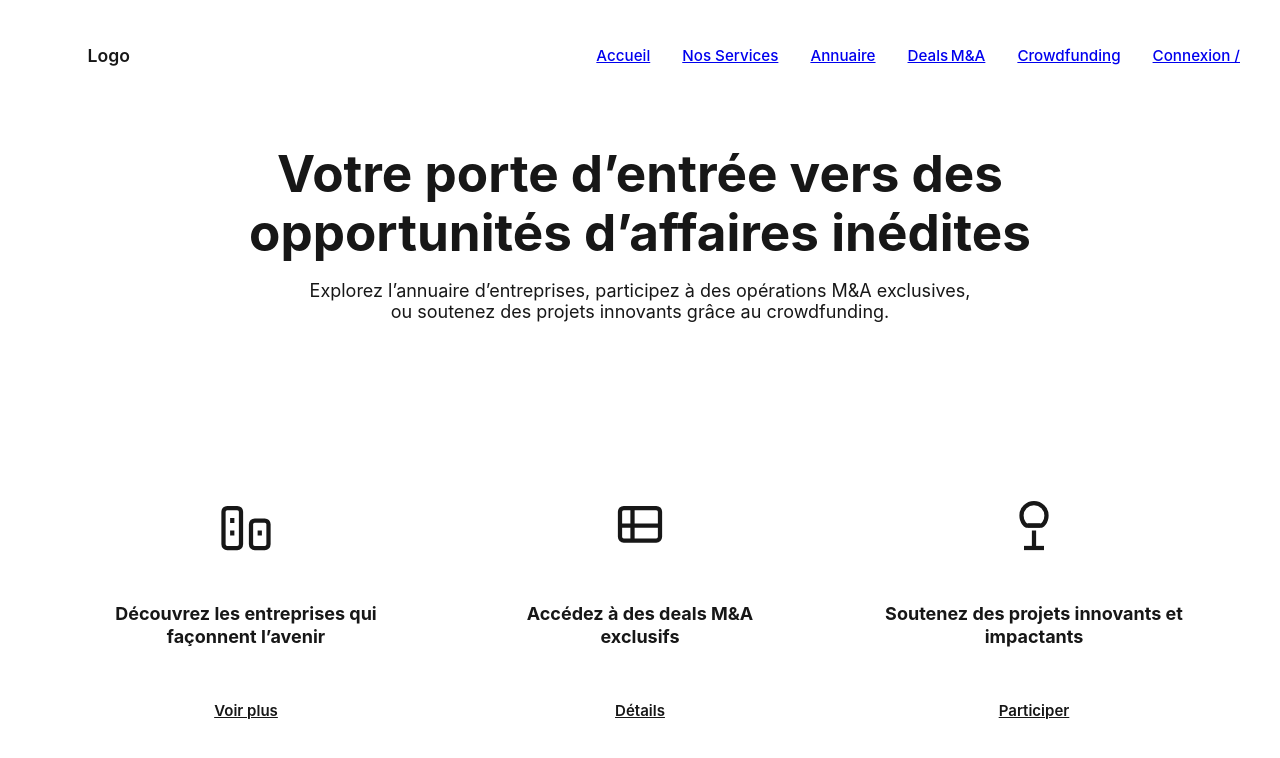
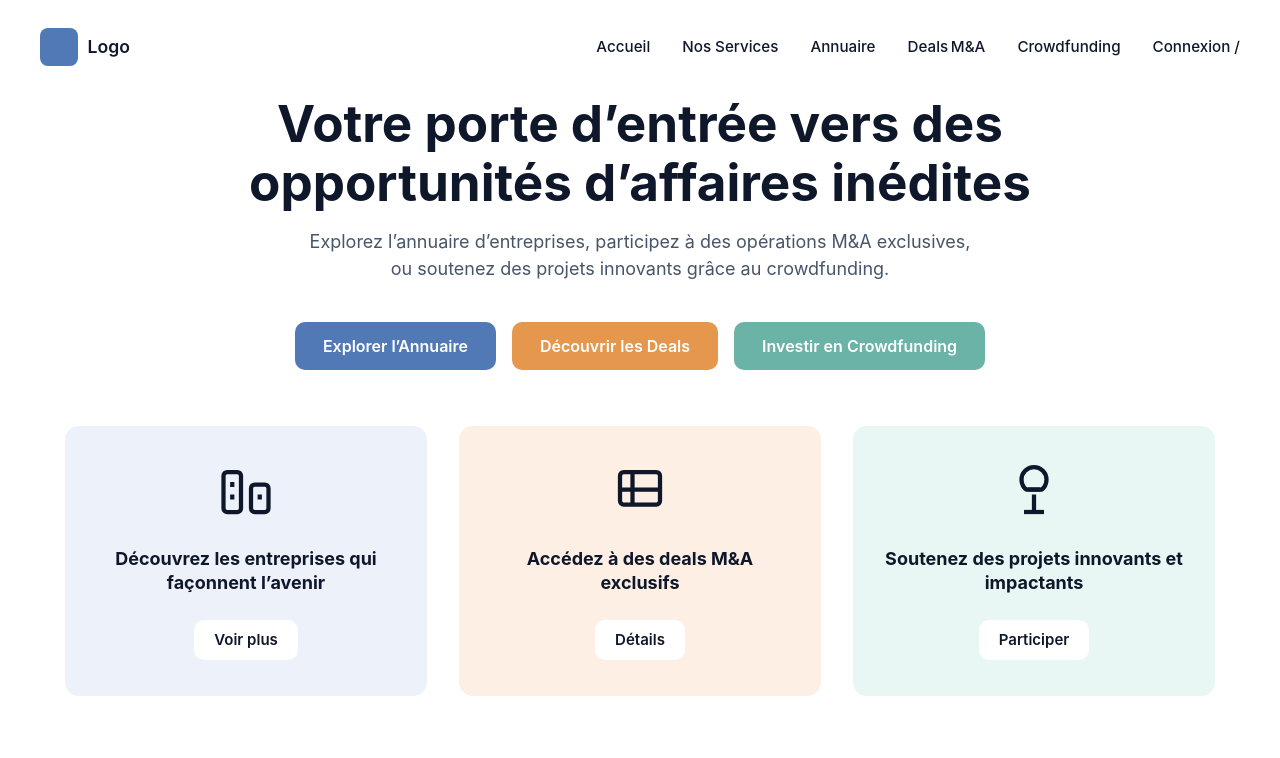
Before and after one commit to MFredy25/africa-fusion, a Next.js app: page /hub in a window 1280 px wide. Shown: the top 758 px of the page. Built offline with nearby package versions, Linux system fonts and the light colour scheme.

Commit message:
feat: installation de Tailwind CSS avec configuration complète

```diff
--- a/package.json
+++ b/package.json
@@ -20,8 +20,11 @@
     "@types/node": "^20",
     "@types/react": "^19",
     "@types/react-dom": "^19",
+    "autoprefixer": "^10.4.21",
     "eslint": "^9",
     "eslint-config-next": "15.3.1",
+    "postcss": "^8.5.3",
+    "tailwindcss": "^4.1.7",
     "typescript": "^5"
   }
 }
--- a/src/app/globals.css
+++ b/src/app/globals.css
@@ -1,17 +1,74 @@
+@import "tailwindcss";
+
+/* ───────────── Variables globales ───────────── */
 :root {
+  --blue: #5079b5;
+  --orange: #e5984d;
+  --teal: #6bb2a7;
+
+  --card-blue-bg: #edf2fa;
+  --card-orange-bg: #fdefe4;
+  --card-teal-bg: #e8f6f4;
+
+  --text-primary: #0f172a;
+  --text-muted: #475569;
+
   --background: #ffffff;
   --foreground: #171717;
+
+  --gray-rgb: 0, 0, 0;
+  --gray-alpha-200: rgba(var(--gray-rgb), 0.08);
+  --gray-alpha-100: rgba(var(--gray-rgb), 0.05);
+
+  --button-primary-hover: #383838;
+  --button-secondary-hover: #f2f2f2;
 }
 
 @media (prefers-color-scheme: dark) {
   :root {
     --background: #0a0a0a;
     --foreground: #ededed;
+
+    --gray-rgb: 255, 255, 255;
+    --gray-alpha-200: rgba(var(--gray-rgb), 0.145);
+    --gray-alpha-100: rgba(var(--gray-rgb), 0.06);
+
+    --button-primary-hover: #ccc;
+    --button-secondary-hover: #1a1a1a;
   }
+}
+
+/* ───────────── Base styles ───────────── */
+html,
+body {
+  max-width: 100vw;
+  overflow-x: hidden;
 }
 
 body {
   background: var(--background);
   color: var(--foreground);
   font-family: Arial, Helvetica, sans-serif;
+  -webkit-font-smoothing: antialiased;
+  -moz-osx-font-smoothing: grayscale;
 }
+
+* {
+  box-sizing: border-box;
+  padding: 0;
+  margin: 0;
+}
+
+a {
+  color: inherit;
+  text-decoration: none;
+}
+
+@media (prefers-color-scheme: dark) {
+  html {
+    color-scheme: dark;
+  }
+  .logo {
+    filter: invert();
+  }
+}
--- /dev/null
+++ b/src/app/page.module.css
@@ -0,0 +1,168 @@
+.page {
+  --gray-rgb: 0, 0, 0;
+  --gray-alpha-200: rgba(var(--gray-rgb), 0.08);
+  --gray-alpha-100: rgba(var(--gray-rgb), 0.05);
+
+  --button-primary-hover: #383838;
+  --button-secondary-hover: #f2f2f2;
+
+  display: grid;
+  grid-template-rows: 20px 1fr 20px;
+  align-items: center;
+  justify-items: center;
+  min-height: 100svh;
+  padding: 80px;
+  gap: 64px;
+  font-family: var(--font-geist-sans);
+}
+
+@media (prefers-color-scheme: dark) {
+  .page {
+    --gray-rgb: 255, 255, 255;
+    --gray-alpha-200: rgba(var(--gray-rgb), 0.145);
+    --gray-alpha-100: rgba(var(--gray-rgb), 0.06);
+
+    --button-primary-hover: #ccc;
+    --button-secondary-hover: #1a1a1a;
+  }
+}
+
+.main {
+  display: flex;
+  flex-direction: column;
+  gap: 32px;
+  grid-row-start: 2;
+}
+
+.main ol {
+  font-family: var(--font-geist-mono);
+  padding-left: 0;
+  margin: 0;
+  font-size: 14px;
+  line-height: 24px;
+  letter-spacing: -0.01em;
+  list-style-position: inside;
+}
+
+.main li:not(:last-of-type) {
+  margin-bottom: 8px;
+}
+
+.main code {
+  font-family: inherit;
+  background: var(--gray-alpha-100);
+  padding: 2px 4px;
+  border-radius: 4px;
+  font-weight: 600;
+}
+
+.ctas {
+  display: flex;
+  gap: 16px;
+}
+
+.ctas a {
+  appearance: none;
+  border-radius: 128px;
+  height: 48px;
+  padding: 0 20px;
+  border: none;
+  border: 1px solid transparent;
+  transition:
+    background 0.2s,
+    color 0.2s,
+    border-color 0.2s;
+  cursor: pointer;
+  display: flex;
+  align-items: center;
+  justify-content: center;
+  font-size: 16px;
+  line-height: 20px;
+  font-weight: 500;
+}
+
+a.primary {
+  background: var(--foreground);
+  color: var(--background);
+  gap: 8px;
+}
+
+a.secondary {
+  border-color: var(--gray-alpha-200);
+  min-width: 158px;
+}
+
+.footer {
+  grid-row-start: 3;
+  display: flex;
+  gap: 24px;
+}
+
+.footer a {
+  display: flex;
+  align-items: center;
+  gap: 8px;
+}
+
+.footer img {
+  flex-shrink: 0;
+}
+
+/* Enable hover only on non-touch devices */
+@media (hover: hover) and (pointer: fine) {
+  a.primary:hover {
+    background: var(--button-primary-hover);
+    border-color: transparent;
+  }
+
+  a.secondary:hover {
+    background: var(--button-secondary-hover);
+    border-color: transparent;
+  }
+
+  .footer a:hover {
+    text-decoration: underline;
+    text-underline-offset: 4px;
+  }
+}
+
+@media (max-width: 600px) {
+  .page {
+    padding: 32px;
+    padding-bottom: 80px;
+  }
+
+  .main {
+    align-items: center;
+  }
+
+  .main ol {
+    text-align: center;
+  }
+
+  .ctas {
+    flex-direction: column;
+  }
+
+  .ctas a {
+    font-size: 14px;
+    height: 40px;
+    padding: 0 16px;
+  }
+
+  a.secondary {
+    min-width: auto;
+  }
+
+  .footer {
+    flex-wrap: wrap;
+    align-items: center;
+    justify-content: center;
+  }
+}
+
+@media (prefers-color-scheme: dark) {
+  .logo {
+    filter: invert();
+  }
+}
```
Also changed, not shown: 1 other file (tests, documents, lock files or other folders).
